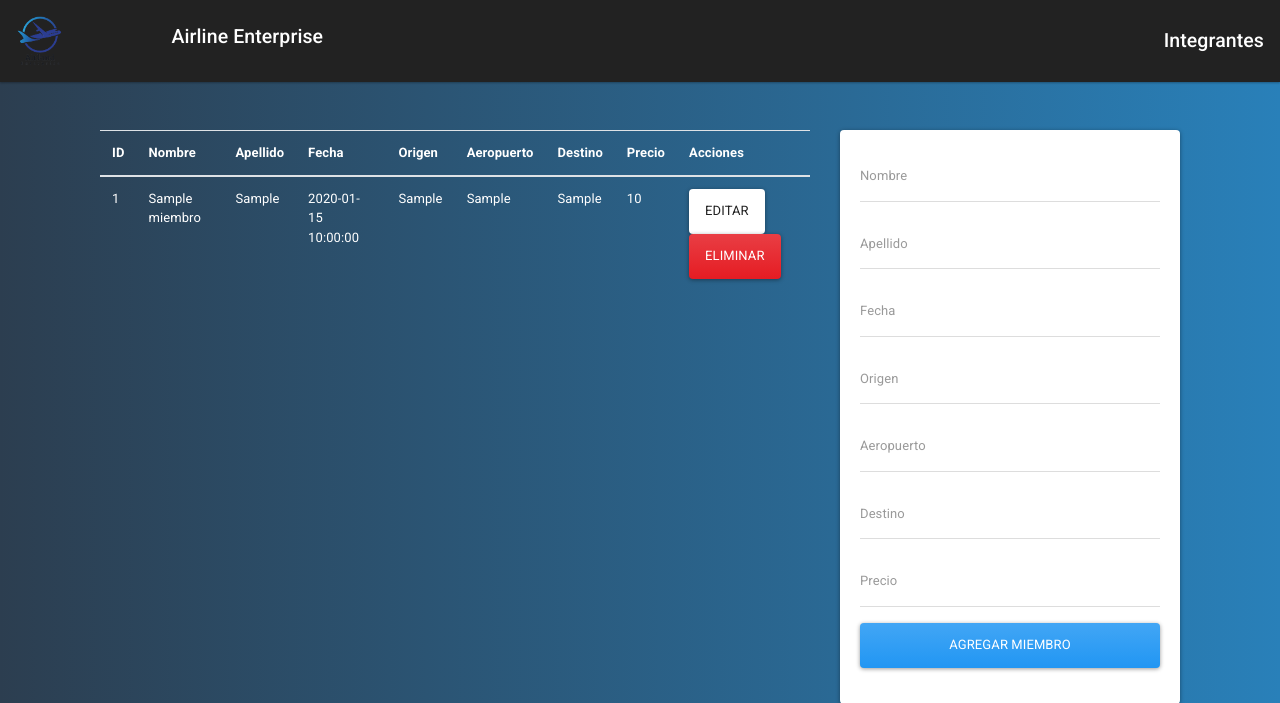
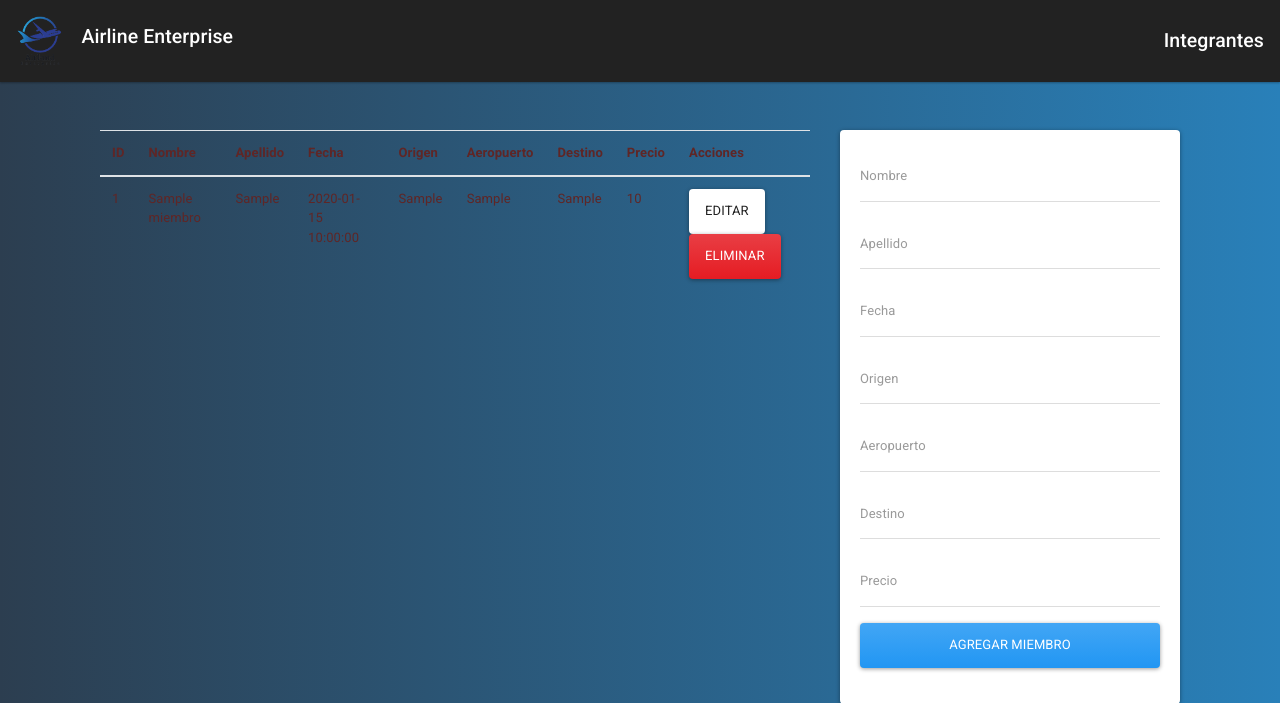
Before and after one commit to GonJurado/SO-G03, a Flask app: page / in a window 1280 px wide. Shown: the top 703 px of the page. Run offline with Flask 3, Linux system fonts and the light colour scheme; tables that the repository leaves empty or names only in its code hold one stand-in row (values such as "Sample post"); some libraries are stand-ins or nearby versions.

Commit message:
Update main.css

```diff
--- a/flask-contacts-app/static/css/main.css
+++ b/flask-contacts-app/static/css/main.css
@@ -14,11 +14,11 @@ body {
   ); /* W3C, IE 10+/ Edge, Firefox 16+, Chrome 26+, Opera 12+, Safari 7+ */
 }
 .table td, .table th {
-  color: white;
+  color: rgb(95, 38, 38);
 }
 .navbar-brand-img {
   height: 50px;
-  margin-right: 100px;
+  margin-right: 10px;
 }
 .navbar-brand span {
   font-size: 28px;
```
